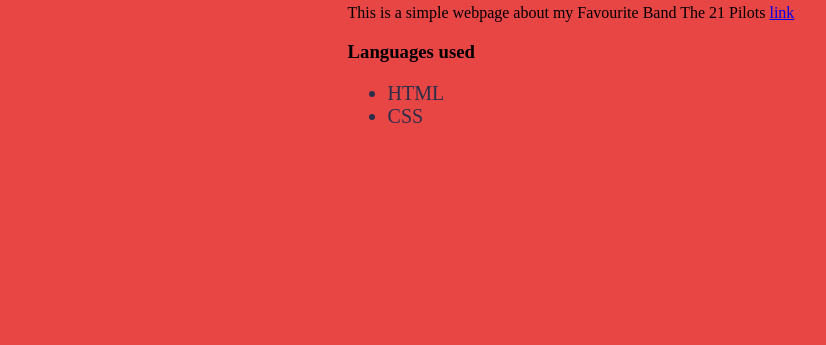
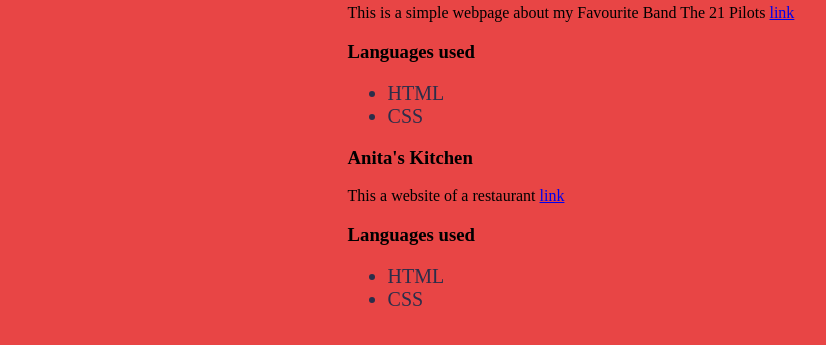
Before and after one commit to ErastusNjaramba/Portfolio-Landing-Page, a plain HTML site: page index.html in a window 1280 px wide. Shown: the part 181-526 px from the top of the page, without its empty margins (166-992 px from the left). Drawn offline with Linux system fonts and the light colour scheme.

Commit message:
add second project discripton and link

```diff
--- a/index.html
+++ b/index.html
@@ -18,7 +18,7 @@
       <li> <strong>My Favourite Band </strong> </li>
       <li> <strong>Anitas Kitchen</strong> </li>
     </ol>
-
+      <div class="description">
         <div class="band">
           <h3>My Favourite Band</h3>
           <p>This is a simple webpage about my Favourite Band The 21 Pilots <a href="https://erastusnjaramba.github.io/My_Favourite_Band/">link</a></p>
@@ -28,7 +28,16 @@
               <li>CSS</li>
             </ul>
         </div>
-
+        <div class="kitchen">
+          <h3>Anita's Kitchen</h3>
+          <p>This a website of a restaurant <a href="https://erastusnjaramba.github.io/Anitas/">link</a></p>
+          <h3>Languages used</h3>
+          <ul>
+            <li>HTML</li>
+            <li>CSS</li>
+          </ul>
+        </div>
+      </div>
   </div>
 </div>
 </body>
```
Lines whose indentation alone changed are shown as unchanged.
